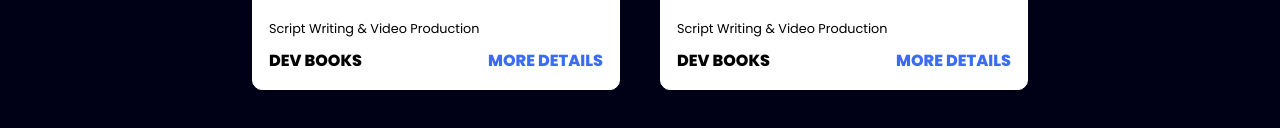
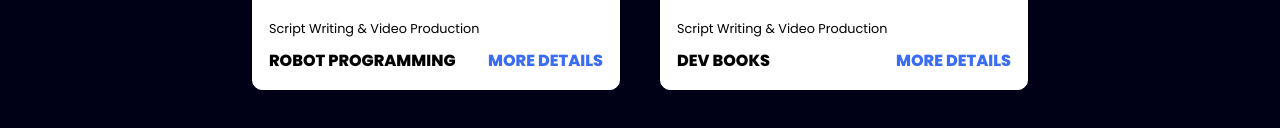
Before and after one commit to hrmohaed1/mabdulqader09, a plain HTML site: page index.html in a window 1280 px wide. Shown: the part 2119-2247 px from the top of the page. Drawn offline with Linux system fonts and the light colour scheme.

Commit message:
Update index.html

```diff
--- a/index.html
+++ b/index.html
@@ -76,7 +76,7 @@
                 <div class="project-info">
                     <p class="project-category">Script Writing & Video Production</p>
                     <strong class="project-title">
-                        <span>Dev Books</span>
+                        <span>ROBOT Programming</span>
                         <a href="#" class="more-details">More details</a>
                     </strong>
                 </div>
```
